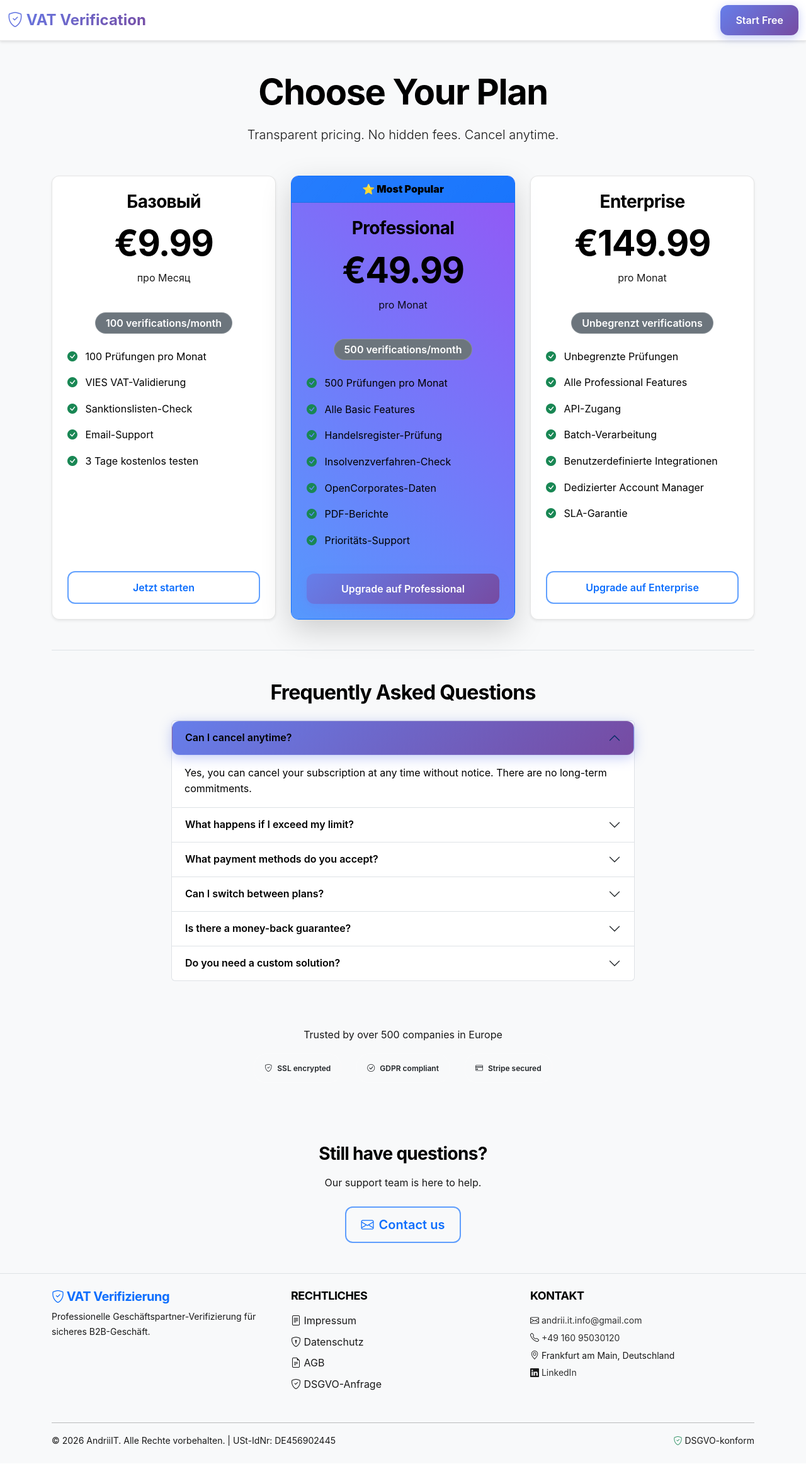
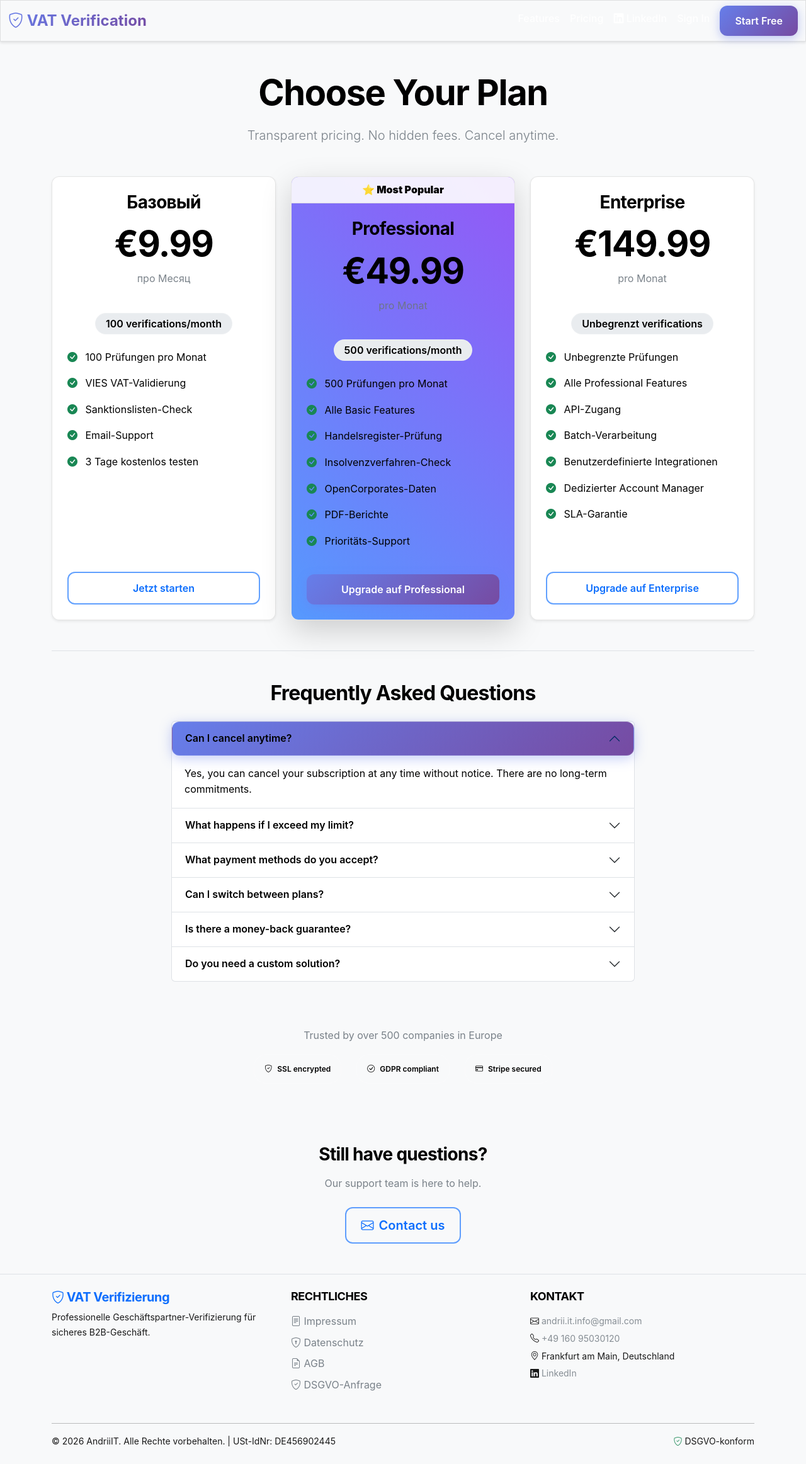
Before and after one commit to pilipandr770/vat-bot-1, a Flask app: page /payments/pricing in a window 1280 px wide. Shown: the whole page at 63% size. Before the commit the page ends 2296 px from the top, so only its background shows below. Run offline with Flask 3, Linux system fonts and the light colour scheme; parts of the project's set-up code (start-up, migrations or seed data) failed here and were passed over; some libraries are stand-ins or nearby versions.

Commit message:
Ensure all functional pages after login have light theme by overriding Bootstrap dark classes (bg-primary, bg-success, etc.) with light backgrounds and proper text colors

```diff
--- a/static/css/style.css
+++ b/static/css/style.css
@@ -863,3 +863,79 @@ body, .container, .container-fluid, .row, .col {
     from { transform: translateX(-20px); opacity: 0; }
     to { transform: translateX(0); opacity: 1; }
 }
+
+/* Override Bootstrap dark backgrounds for light theme */
+.bg-primary {
+    background-color: var(--info-color) !important;
+    color: white !important;
+}
+
+.bg-success {
+    background-color: var(--success-color) !important;
+    color: white !important;
+}
+
+.bg-danger {
+    background-color: var(--error-color) !important;
+    color: white !important;
+}
+
+.bg-warning {
+    background-color: var(--warning-color) !important;
+    color: #000000 !important;
+}
+
+.bg-info {
+    background-color: var(--info-color) !important;
+    color: white !important;
+}
+
+.bg-dark {
+    background-color: #f8f9fa !important;
+    color: var(--text-color) !important;
+    border: 1px solid rgba(0, 0, 0, 0.1) !important;
+}
+
+.bg-secondary {
+    background-color: #e9ecef !important;
+    color: var(--text-color) !important;
+}
+
+.text-white {
+    color: white !important;
+}
+
+.text-dark {
+    color: var(--text-color) !important;
+}
+
+/* Ensure all cards have light background */
+.card {
+    background: rgba(255, 255, 255, 0.95) !important;
+    border: 1px solid rgba(0, 0, 0, 0.1) !important;
+    color: var(--text-color) !important;
+}
+
+.card .card-body {
+    color: var(--text-color) !important;
+}
+
+.card .card-header {
+    background: rgba(255, 255, 255, 0.9) !important;
+    border-bottom: 1px solid rgba(0, 0, 0, 0.1) !important;
+    color: var(--text-color) !important;
+}
+
+/* Ensure all text is readable on light background */
+h1, h2, h3, h4, h5, h6 {
+    color: var(--text-color) !important;
+}
+
+p, span, div {
+    color: var(--text-color) !important;
+}
+
+/* Override any remaining dark text */
+.text-muted {
+    color: #6c757d !important;
+}
```
